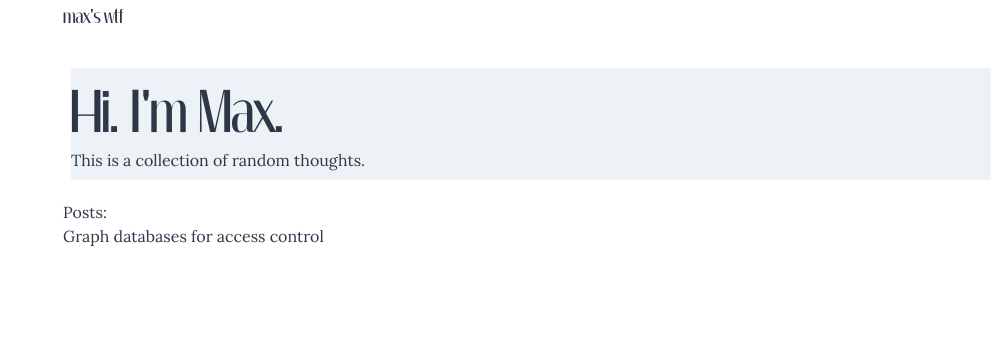
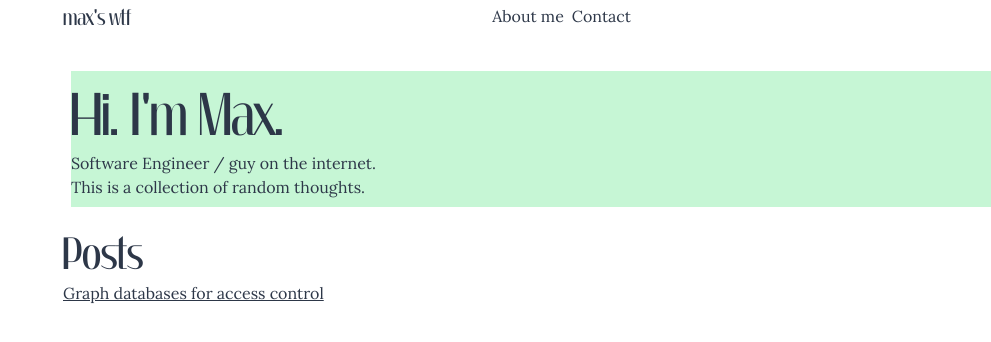
Before and after one commit to aimed/maxs.wtf, a Next.js app: page / in a window 1280 px wide. Shown: the top 342 px of the page, without its empty margins (289-1280 px from the left). Built offline with nearby package versions, Linux system fonts and the light colour scheme.

Commit message:
style: update theming

```diff
--- a/components/Nav.tsx
+++ b/components/Nav.tsx
@@ -2,12 +2,20 @@ import Link from 'next/link'
 
 export default function Nav() {
   return (
-    <nav className="mt-1 mb-2">
+    <nav className="mt-1 mb-2 flex flex-row justify-between">
       <Link href="/">
-        <a>
-          <h1 className="text-base">max's wtf</h1>
+        <a className="no-underline">
+          <h1 className="text-lg">max's wtf</h1>
         </a>
       </Link>
+      <div>
+        <Link href="/">
+          <a className="mr-2 no-underline">About me</a>
+        </Link>
+        <a className="mr-2 no-underline" href="mailto:maximilian.taeschner@gmail.com">
+          Contact
+        </a>
+      </div>
     </nav>
   )
 }
--- a/pages/index.tsx
+++ b/pages/index.tsx
@@ -5,14 +5,18 @@ export default function Index() {
   return (
     <Page title="max's wtf">
       <section className="p-2 mt-10 mb-5 relative">
-        <h2>Hi. I'm Max.</h2>
+        <h2 className="pb-0">Hi. I'm Max.</h2>
+        <p>Software Engineer / guy on the internet.</p>
         <p>This is a collection of random thoughts.</p>
-        <div className="bg-gray-200 absolute top-0 bottom-0 w-screen" style={{ zIndex: -1 }} />
+        <div className="bg-green-200 absolute top-0 bottom-0 w-screen" style={{ zIndex: -1 }} />
       </section>
-      <h6>Posts:</h6>
-      <Link href="/posts/2019-07-20-graph-databases-for-access-control">
-        <a>Graph databases for access control</a>
-      </Link>
+
+      <section>
+        <h3>Posts</h3>
+        <Link href="/posts/2019-07-20-graph-databases-for-access-control">
+          <a>Graph databases for access control</a>
+        </Link>
+      </section>
     </Page>
   )
 }
--- a/pages/posts/2019-07-20-graph-databases-for-access-control.tsx
+++ b/pages/posts/2019-07-20-graph-databases-for-access-control.tsx
@@ -4,7 +4,7 @@ export default function() {
   return (
     <Post title="Graph databases for access control">
       <div>
-        References:
+        <h4>References</h4>
         <ol>
           <li>
             <a href="https://neo4j.com/blog/access-control-lists-the-graph-database-way/">Link</a>
--- a/styles/base.css
+++ b/styles/base.css
@@ -18,7 +18,15 @@
   font-style: normal;
 }
 
-/* https://coolors.co/app/ffbc42-d81159-8f2d56-218380-44cfcb */
+html,
+body {
+  margin: 0;
+  padding: 0;
+  @apply text-gray-800;
+  font-family: 'Lora', serif;
+  overflow-x: hidden;
+}
+
 h1 {
   @apply text-6xl;
   font-family: 'sans-joseregular';
@@ -34,11 +42,21 @@ h3 {
   font-family: 'sans-joseregular';
 }
 
-html,
-body {
-  margin: 0;
-  padding: 0;
-  @apply text-gray-800;
-  font-family: 'Lora', serif;
-  overflow-x: hidden;
+h4 {
+  @apply text-3xl;
+  font-family: 'sans-joseregular';
 }
+
+h5 {
+  @apply text-2xl;
+  font-family: 'sans-joseregular';
+}
+
+h6 {
+  @apply text-xl;
+  font-family: 'sans-joseregular';
+}
+
+a {
+  @apply underline;
+}
```
